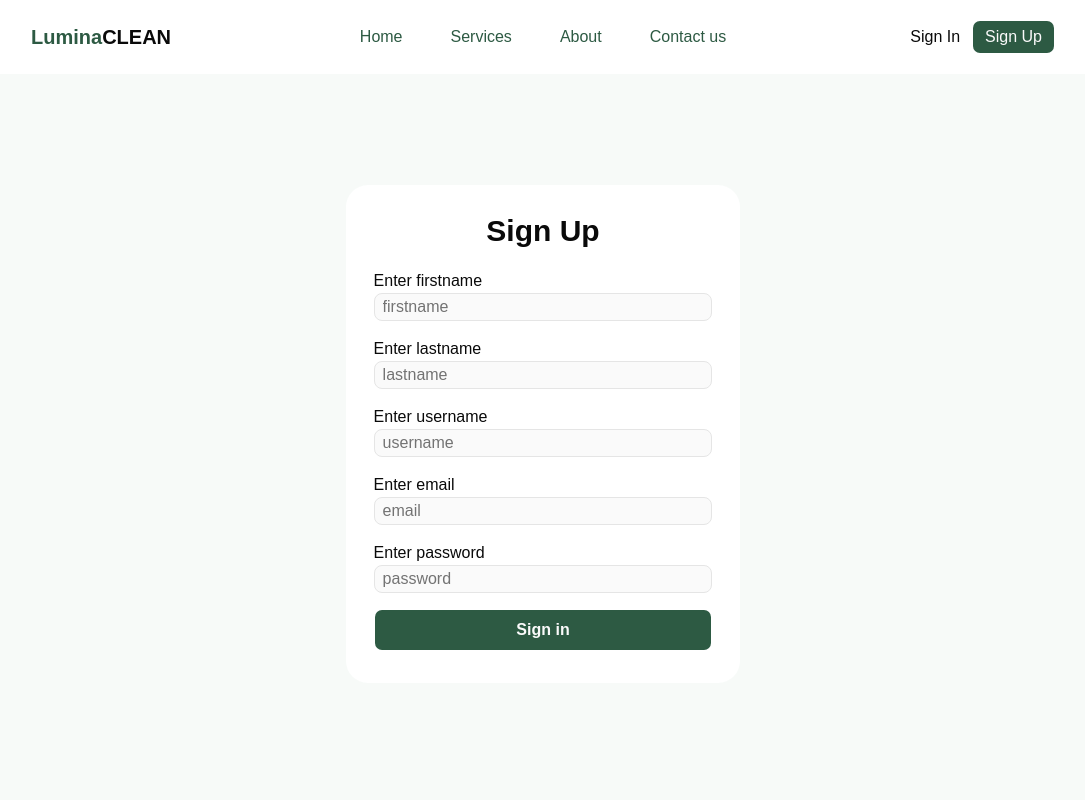
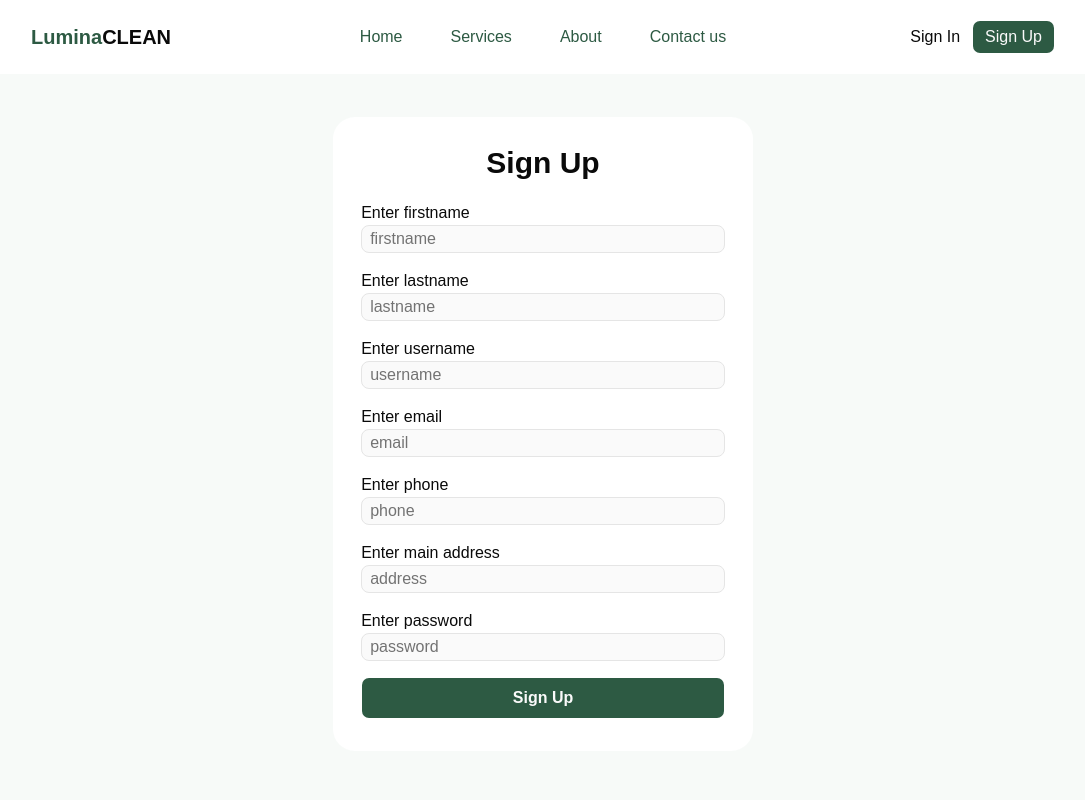
Before and after one commit to karastsialiovayulya-blip/FEclean, a Next.js app: page /sign-up in a window 1280 px wide. Shown: the top 800 px of the page, without its empty margins (97-1182 px from the left). Built offline with nearby package versions, Linux system fonts and the light colour scheme.

Commit message:
feat: customer

```diff
--- a/app/(main)/sign-in/page.tsx
+++ b/app/(main)/sign-in/page.tsx
@@ -64,7 +64,7 @@ export default function SignIn() {
             >
               Sign in
             </Button>
-            <p className="text-center text-sm text-red-500">{stateIn?.message}</p>
+            <p className="text-center text-sm text-red-500">{stateIn?.error}</p>
           </div>
         </form>
       </div>
--- a/app/(main)/sign-up/page.tsx
+++ b/app/(main)/sign-up/page.tsx
@@ -2,7 +2,7 @@
 
 import { startTransition, useActionState, useEffect, useState } from "react";
 import { redirect } from "next/navigation";
-import { SignUpAction } from "@/lib/api/actions/auth";
+import { SignUpCustomerAction } from "@/lib/api/actions/auth";
 import { registrUser } from "@/lib/model";
 import { userStore } from "@/lib/store/userStore";
 import { z } from "zod";
@@ -15,6 +15,8 @@ interface RegUserData {
   email: string;
   firstName: string;
   lastName: string;
+  phone: string;
+  address: string;
 }
 
 interface FormErrors {
@@ -23,16 +25,20 @@ interface FormErrors {
   email?: string;
   firstName?: string;
   lastName?: string;
+  phone?: string;
+  address?: string;
 }
 
 export default function SignUp() {
-  const [stateIn, signUp, isPending] = useActionState(SignUpAction, null);
+  const [stateIn, signUp, isPending] = useActionState(SignUpCustomerAction, null);
   const [userData, setUserData] = useState<RegUserData>({
     username: "",
     password: "",
     email: "",
     firstName: "",
     lastName: "",
+    phone: "",
+    address: "",
   });
   const [errors, setErrors] = useState<FormErrors>({});
 
@@ -135,6 +141,28 @@ export default function SignUp() {
             <p className="text-sm text-red-500">{errors.email}</p>
           </div>
           <div>
+            <label>Enter phone</label>
+            <Input
+              value={userData.phone}
+              type="text"
+              name="phone"
+              placeholder="phone"
+              onChange={handleChange}
+            />
+            <p className="text-sm text-red-500">{errors.phone}</p>
+          </div>
+          <div>
+            <label>Enter main address</label>
+            <Input
+              value={userData.address}
+              type="text"
+              name="address"
+              placeholder="address"
+              onChange={handleChange}
+            />
+            <p className="text-sm text-red-500">{errors.phone}</p>
+          </div>
+          <div>
             <label>Enter password</label>
             <Input
               value={userData.password}
@@ -151,7 +179,7 @@ export default function SignUp() {
               type="submit"
               disabled={isPending}
             >
-              Sign in
+              Sign Up
             </Button>
             <p className="text-center text-sm text-red-500">{stateIn?.message}</p>
           </div>
--- a/lib/api/actions/auth.ts
+++ b/lib/api/actions/auth.ts
@@ -3,6 +3,17 @@ import { cookies } from "next/headers";
 import { ApiEndpoints } from "@/lib/api/endpoint";
 import { UserAuthData } from "@/lib/types/types";
 import { apiFetch } from "./apiFetch";
+
+async function setTokenCoockie(token: string) {
+  const cookieStore = await cookies();
+  cookieStore.set("jwt_token", token, {
+    httpOnly: true,
+    secure: process.env.NODE_ENV === "production",
+    maxAge: 60 * 60 * 24,
+    path: "/",
+    sameSite: "lax",
+  });
+}
 
 export async function SignInAction(prevState: any, formData: FormData) {
   try {
@@ -14,14 +25,7 @@ export async function SignInAction(prevState: any, formData: FormData) {
 
     if (response.ok) {
       const userData = response.data as UserAuthData;
-      const cookieStore = await cookies();
-      cookieStore.set("jwt_token", userData.token, {
-        httpOnly: true,
-        secure: process.env.NODE_ENV === "production",
-        maxAge: 60 * 60 * 24,
-        path: "/",
-        sameSite: "lax",
-      });
+      await setTokenCoockie(userData.token);
 
       return { success: true, user: userData.user };
     }
@@ -42,14 +46,28 @@ export async function SignUpAction(prevState: any, formData: FormData) {
 
     if (response.ok) {
       const userData = response.data as UserAuthData;
-      const cookieStore = await cookies();
-      cookieStore.set("jwt_token", userData.token, {
-        httpOnly: true,
-        secure: process.env.NODE_ENV === "production",
-        maxAge: 60 * 60 * 24,
-        path: "/",
-        sameSite: "lax",
-      });
+      await setTokenCoockie(userData.token);
+
+      return { success: true, user: userData.user };
+    }
+
+    return { success: false, error: response.error, message: response.message, user: null };
+  } catch (error) {
+    return { success: false, error: "Something went wrong", user: null };
+  }
+}
+
+export async function SignUpCustomerAction(prevState: any, formData: FormData) {
+  try {
+    const data = Object.fromEntries(formData.entries());
+    const response = await apiFetch(ApiEndpoints.SIGN_UP_CUSTOMER, {
+      method: "POST",
+      body: data,
+    });
+
+    if (response.ok) {
+      const userData = response.data as UserAuthData;
+      await setTokenCoockie(userData.token);
 
       return { success: true, user: userData.user };
     }
--- a/lib/api/endpoint.ts
+++ b/lib/api/endpoint.ts
@@ -14,4 +14,5 @@ export const ApiEndpoints = {
   IMAGES: "/uploads/images",
   SIGN_IN: "/auth/sign-in",
   SIGN_UP: "/auth/sign-up",
+  SIGN_UP_CUSTOMER: "/auth/sign-up/customer",
 };
--- a/lib/store/userStore.ts
+++ b/lib/store/userStore.ts
@@ -1,11 +1,11 @@
-import { User } from "@/lib/types/types";
+import { AnyUser } from "@/lib/types/types";
 import { create } from "zustand";
 import { createJSONStorage, persist } from "zustand/middleware";
 
 interface AuthState {
-  user: User | null;
+  user: AnyUser | null;
   isAuthenticated: boolean;
-  setAuth: (user: User | null) => void;
+  setAuth: (user: AnyUser | null) => void;
   logout: () => void;
 }
 
```
Also changed, not shown: lib/types/types.ts (+13 -1 lines).
